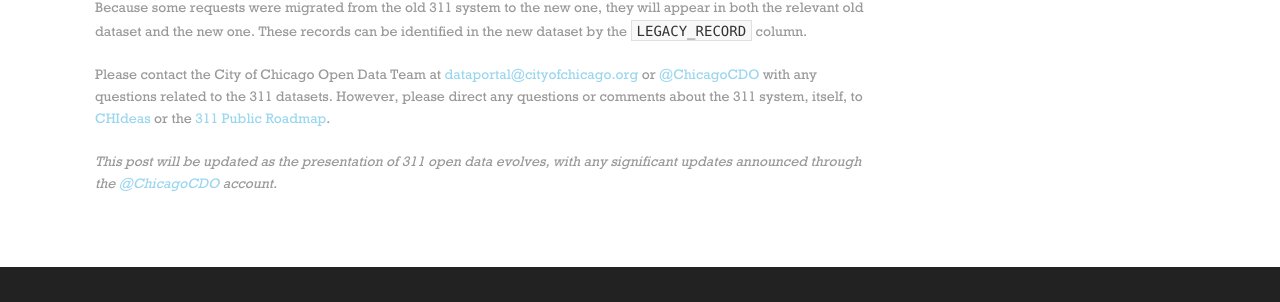
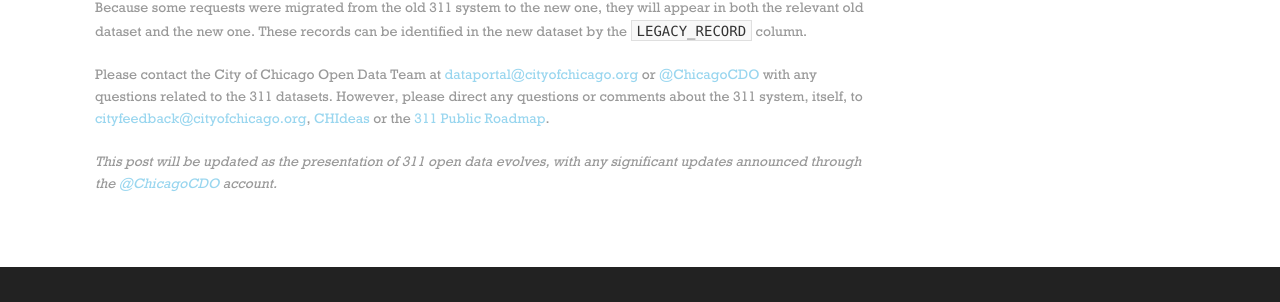
Before and after one commit to Chicago/dev.cityofchicago.org, a Jekyll site: the page built from _posts/2018-12-19-new-311-datasets.md, in a window 1280 px wide. Shown: the part 752-1054 px from the top of the page. Built offline with Jekyll 4.4.1, drawn with Linux system fonts in a browser that asks for light colours; some web fonts are replaced.

Commit message:
Update 2018-12-19-new-311-datasets.md
Added cityfeedback@cityofchicago.org.

```diff
--- a/_posts/2018-12-19-new-311-datasets.md
+++ b/_posts/2018-12-19-new-311-datasets.md
@@ -21,6 +21,6 @@ As [announced](http://dev.cityofchicago.org/open%20data/data%20portal/2018/12/11
 
 Because some requests were migrated from the old 311 system to the new one, they will appear in both the relevant old dataset and the new one. These records can be identified in the new dataset by the `LEGACY_RECORD` column.
 
-Please contact the City of Chicago Open Data Team at [dataportal@cityofchicago.org](mailto:dataportal@cityofchicago.org) or [@ChicagoCDO](https://twitter.com/ChicagoCDO) with any questions related to the 311 datasets. However, please direct any questions or comments about the 311 system, itself, to [CHIdeas](https://www.chideas.org) or the [311 Public Roadmap](https://trello.com/b/AODvHk2V/311-public-roadmap).
+Please contact the City of Chicago Open Data Team at [dataportal@cityofchicago.org](mailto:dataportal@cityofchicago.org) or [@ChicagoCDO](https://twitter.com/ChicagoCDO) with any questions related to the 311 datasets. However, please direct any questions or comments about the 311 system, itself, to [cityfeedback@cityofchicago.org](mailto:cityfeedback@cityofchicago.org), [CHIdeas](https://www.chideas.org) or the [311 Public Roadmap](https://trello.com/b/AODvHk2V/311-public-roadmap).
 
 *This post will be updated as the presentation of 311 open data evolves, with any significant updates announced through the [@ChicagoCDO](https://twitter.com/ChicagoCDO) account.*
```
